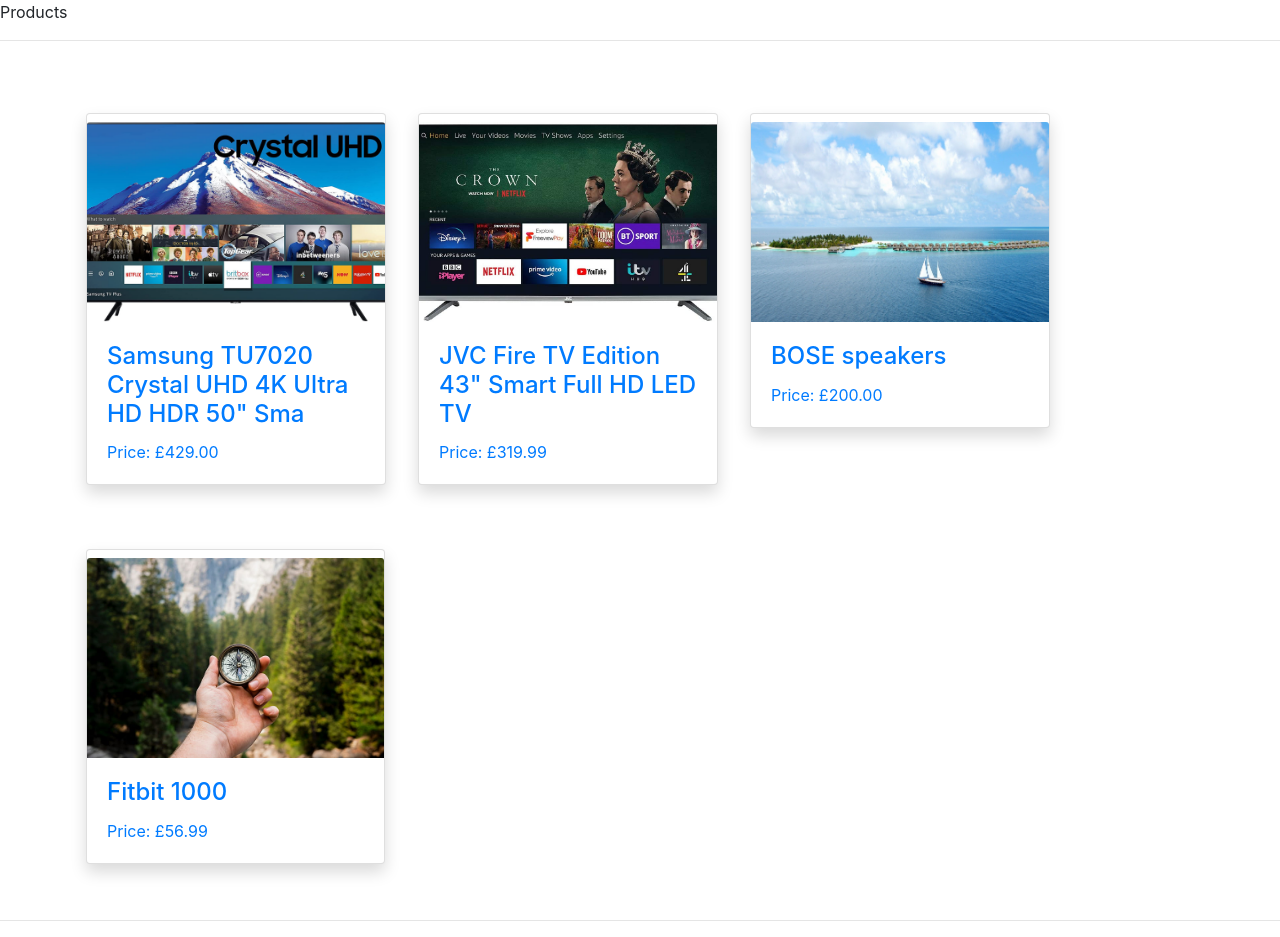
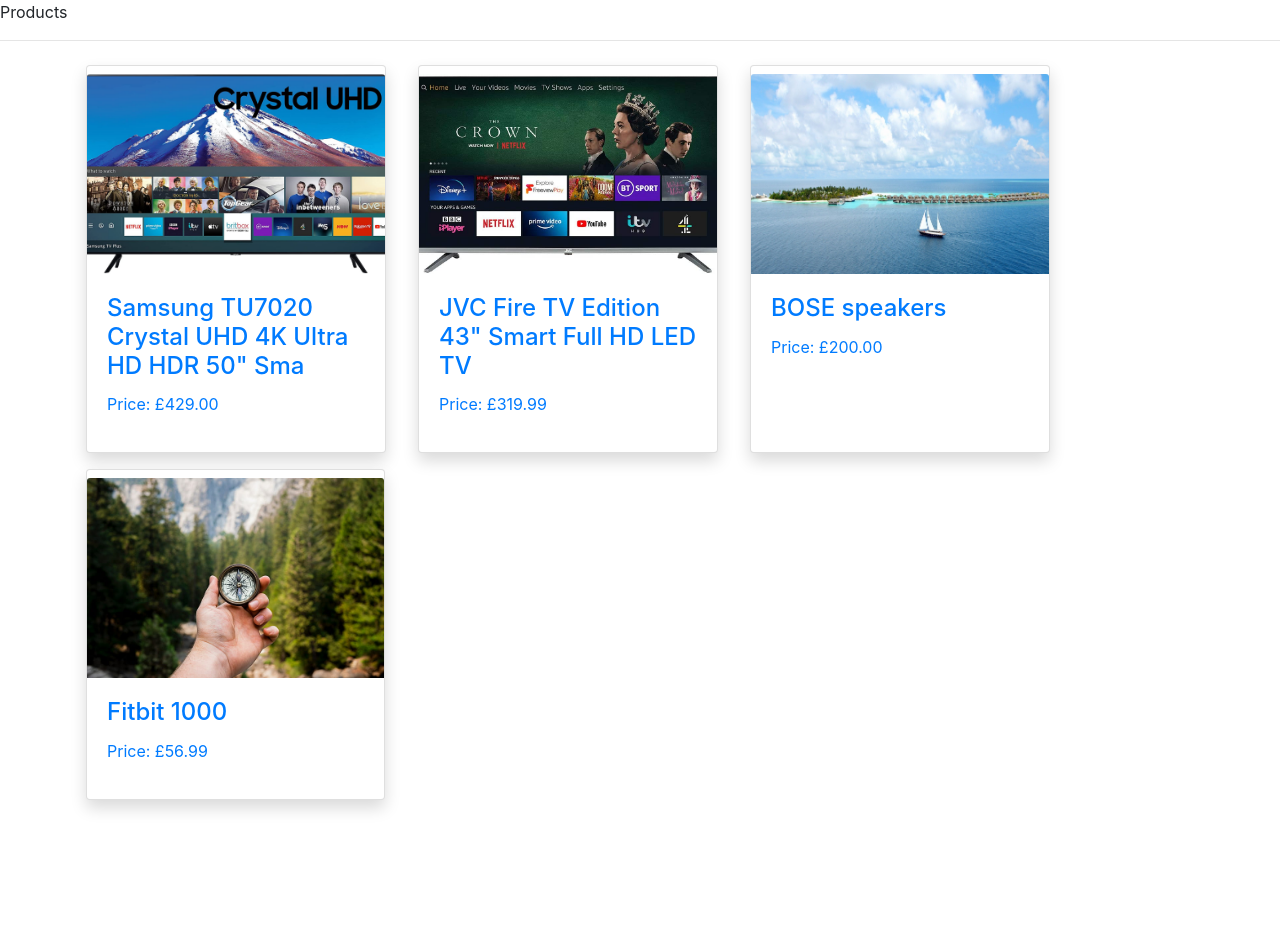
Before and after one commit to johnnyferns14/milestone4-gadget-online, a Django app: page /gadget/ in a window 1280 px wide. Shown: the part 56-993 px from the top of the page. After the commit the page ends 867 px from the top, so only its background shows below. Run offline with Django 3.2, Linux system fonts and the light colour scheme; data comes from the database, SQL or seed files in the repository; some libraries are stand-ins or nearby versions; some web fonts are replaced.

Commit message:
Product card styles updated

```diff
--- a/gadget/static/gadget/css/gadget.css
+++ b/gadget/static/gadget/css/gadget.css
@@ -1,7 +1,7 @@
 .gadget-custom-card {
     max-width: 300px;
     margin: auto;
-    min-height: 300px;
+    min-height: 100%;
 }
 
 .image-style {
--- a/gadget/templates/gadget/product_view.html
+++ b/gadget/templates/gadget/product_view.html
@@ -8,14 +8,13 @@
 {% block content %}
 
 <p>Products</p>
-
 <hr>
 
 <div class="container mb-5">
-    <div class="row card-row">
+    <div class="row">
         {% for product in products %}
         <a class="nav-link" href="{% url 'product_detail' product.asin %}">
-            <div class="card shadow gadget-custom-card mt-5">
+            <div class="card shadow gadget-custom-card mb-3">
                 <img src="{{ product.image.url }}" class="card-img-top image-style mt-2" alt="{{product.title}}">
                 <div class="card-body">
                     <h4 class="card-title">{{ product.title }}</h4>
@@ -33,6 +32,5 @@
     </div>
 </div>
 
-<hr>
 
 {% endblock %}
--- a/home/templates/home/index.html
+++ b/home/templates/home/index.html
@@ -22,7 +22,7 @@
 
 {% block content %}
 
-<div class="container-fluid my-4">
+<div class="container-fluid mb-5">
     {% for category in categories%}
     <h3>Most Popular {{ category.name }}s</h3>
     <div class="row">
--- a/useraccount/templates/useraccount/update_product.html
+++ b/useraccount/templates/useraccount/update_product.html
@@ -6,7 +6,7 @@
 <form method="POST" action="{% url 'update_product' product.asin %}">
     {% csrf_token%}
     {{ form|crispy }}
-    <input type="submit" name="Update Product">
+    <input class="btn btn-orange" type="submit" name="Update Product">
 </form>
 
 {% endblock %}
```
Also changed, not shown: useraccount/views.py (+8 -0 lines).
